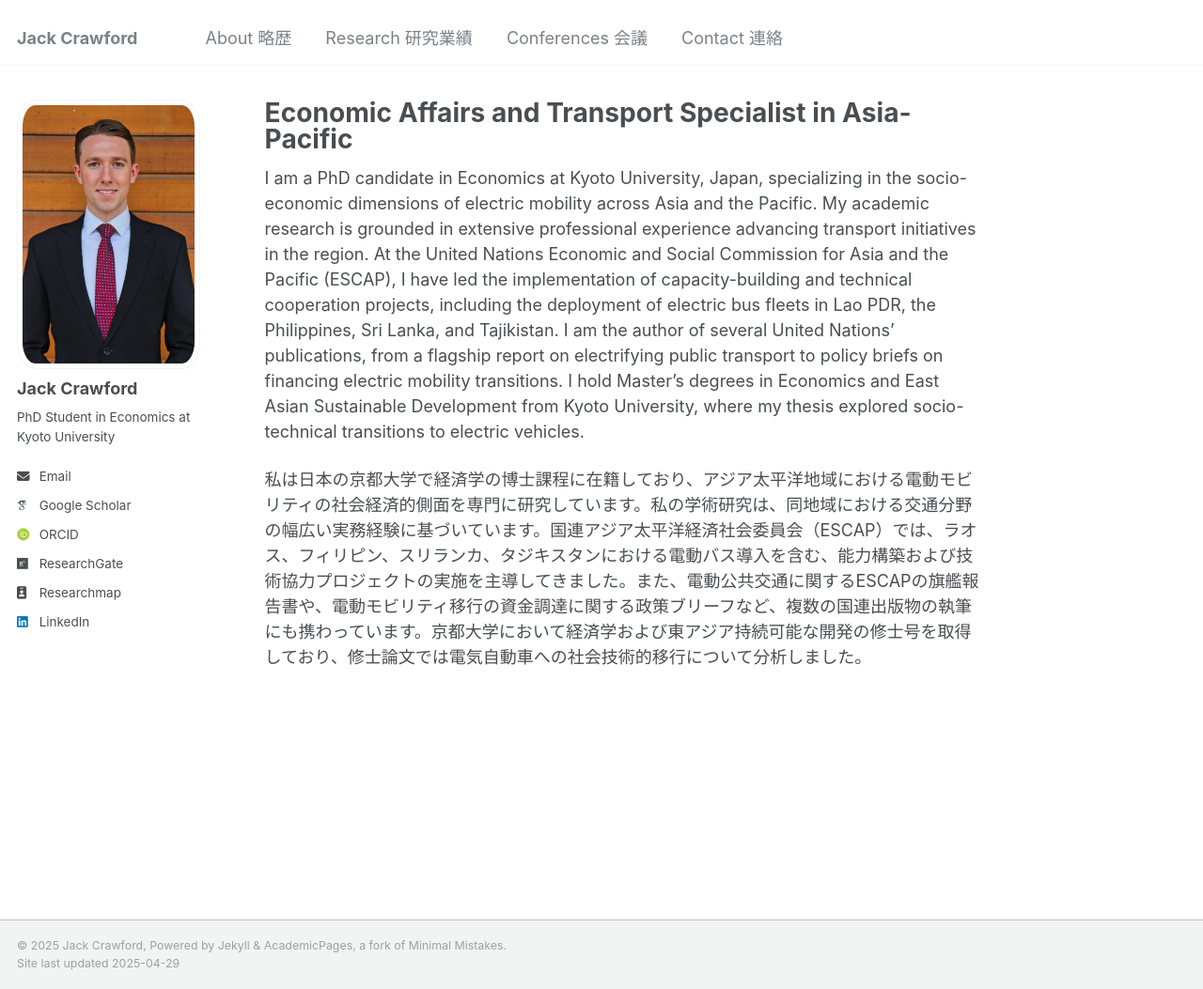
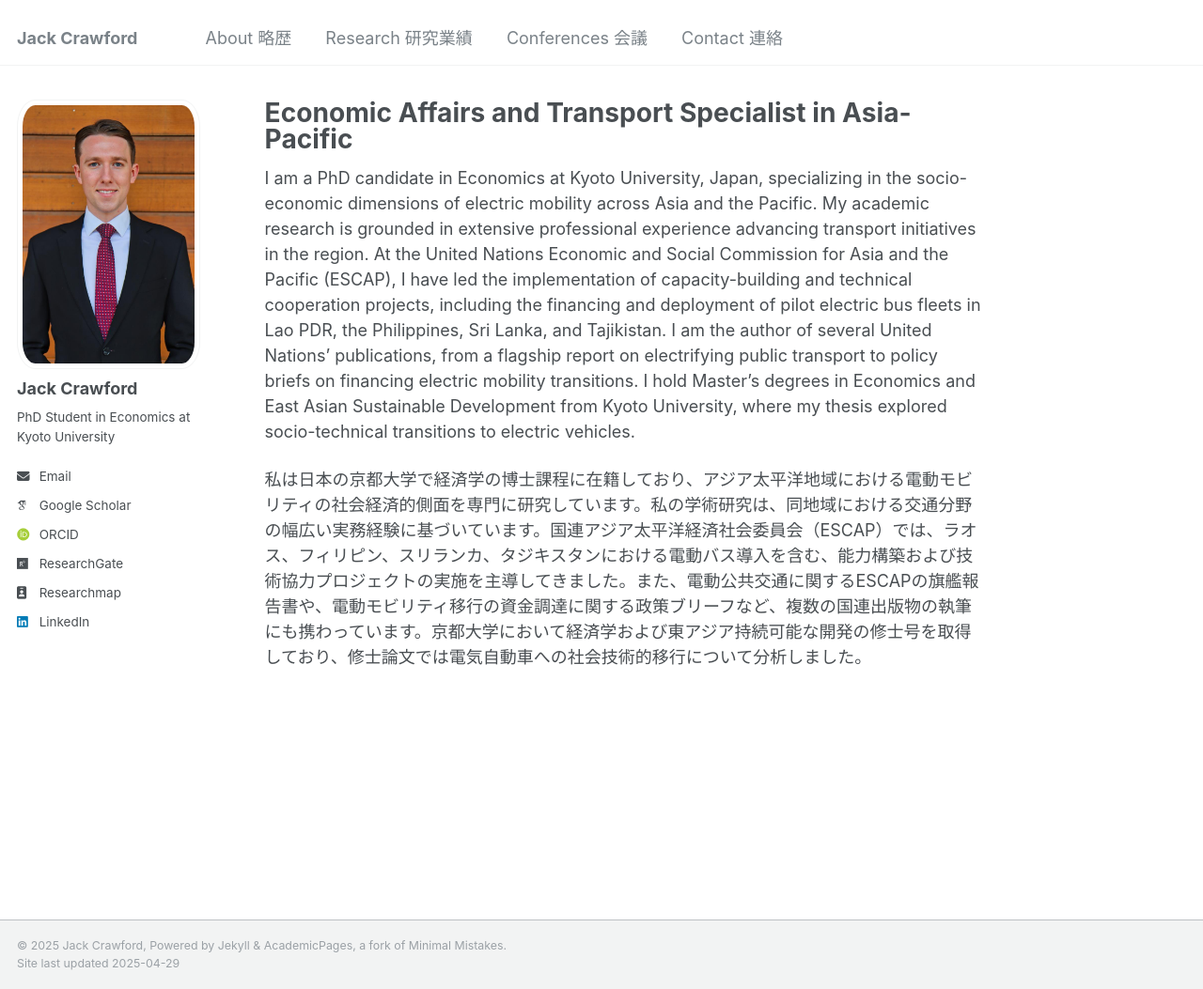
Before and after one commit to jackgcrawford/jackcrawford, a Jekyll site: the page built from _pages/about.md, in a window 1280 px wide and 1053 px high. Shown: the whole window at 94% size. Built offline with Jekyll 4.4.1, drawn with Linux system fonts in a browser that asks for light colours; some web fonts are replaced.

Commit message:
Update about.md

```diff
--- a/_pages/about.md
+++ b/_pages/about.md
@@ -7,6 +7,6 @@
   - /about.html
 ---
 
-I am a PhD candidate in Economics at Kyoto University, Japan, specializing in the socio-economic dimensions of electric mobility across Asia and the Pacific. My academic research is grounded in extensive professional experience advancing transport initiatives in the region. At the United Nations Economic and Social Commission for Asia and the Pacific (ESCAP), I have led the implementation of capacity-building and technical cooperation projects, including the deployment of electric bus fleets in Lao PDR, the Philippines, Sri Lanka, and Tajikistan. I am the author of several United Nations' publications, from a flagship report on electrifying public transport to policy briefs on financing electric mobility transitions. I hold Master’s degrees in Economics and East Asian Sustainable Development from Kyoto University, where my thesis explored socio-technical transitions to electric vehicles.
+I am a PhD candidate in Economics at Kyoto University, Japan, specializing in the socio-economic dimensions of electric mobility across Asia and the Pacific. My academic research is grounded in extensive professional experience advancing transport initiatives in the region. At the United Nations Economic and Social Commission for Asia and the Pacific (ESCAP), I have led the implementation of capacity-building and technical cooperation projects, including the financing and deployment of pilot electric bus fleets in Lao PDR, the Philippines, Sri Lanka, and Tajikistan. I am the author of several United Nations' publications, from a flagship report on electrifying public transport to policy briefs on financing electric mobility transitions. I hold Master’s degrees in Economics and East Asian Sustainable Development from Kyoto University, where my thesis explored socio-technical transitions to electric vehicles.
 
 私は日本の京都大学で経済学の博士課程に在籍しており、アジア太平洋地域における電動モビリティの社会経済的側面を専門に研究しています。私の学術研究は、同地域における交通分野の幅広い実務経験に基づいています。国連アジア太平洋経済社会委員会（ESCAP）では、ラオス、フィリピン、スリランカ、タジキスタンにおける電動バス導入を含む、能力構築および技術協力プロジェクトの実施を主導してきました。また、電動公共交通に関するESCAPの旗艦報告書や、電動モビリティ移行の資金調達に関する政策ブリーフなど、複数の国連出版物の執筆にも携わっています。京都大学において経済学および東アジア持続可能な開発の修士号を取得しており、修士論文では電気自動車への社会技術的移行について分析しました。
```
